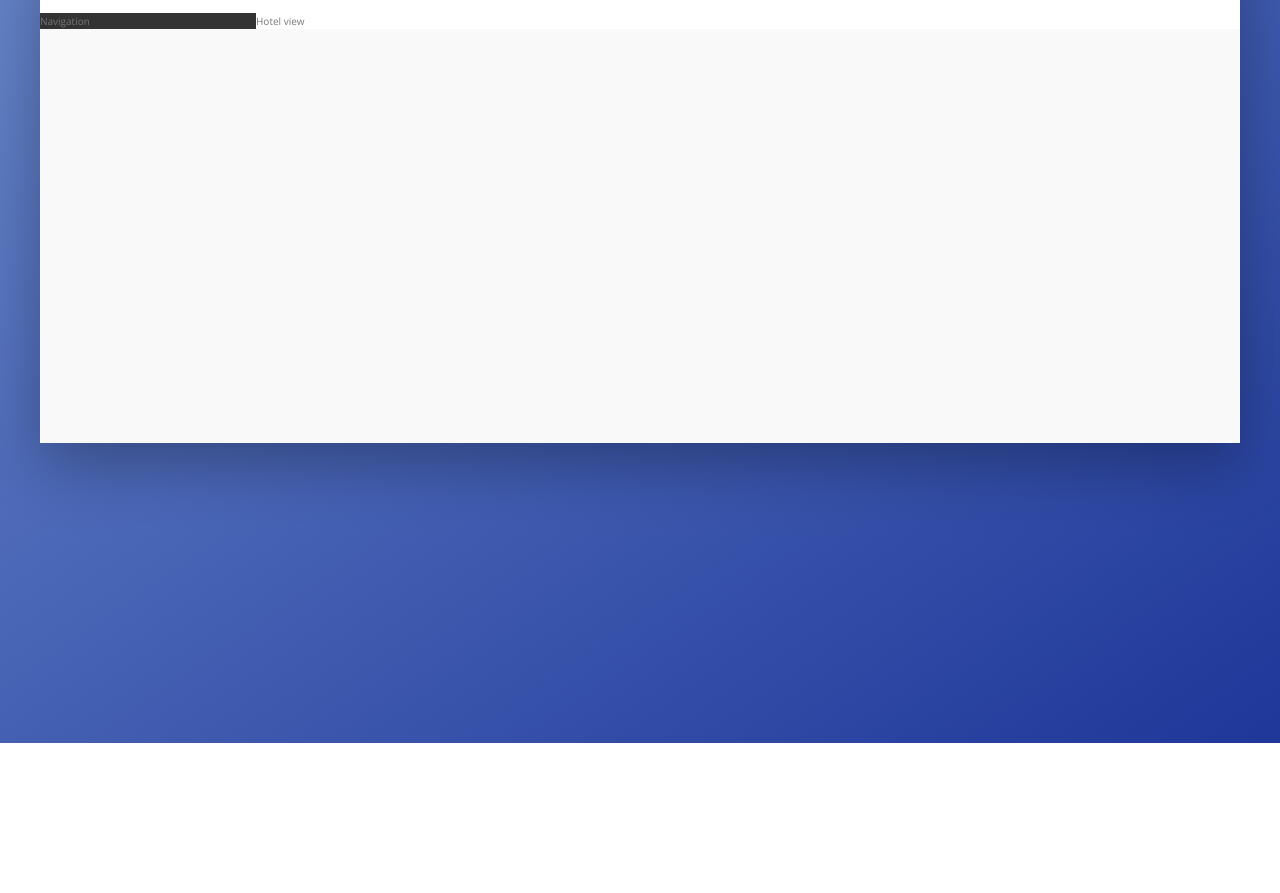
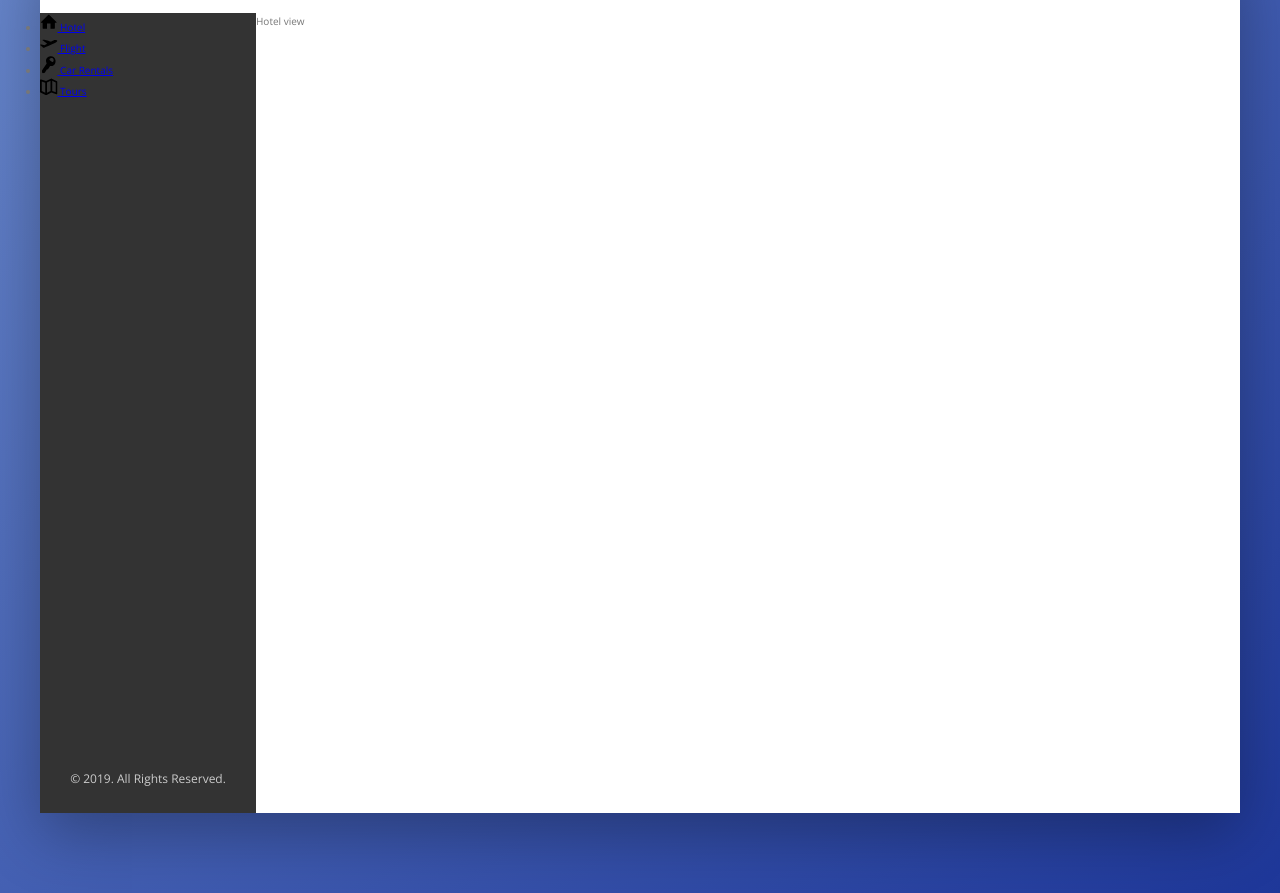
Before and after one commit to thomaschsu/hotel-template, a website: page index.html in a window 1280 px wide. Shown: the part 137-1030 px from the top of the page. Before the commit the page ends 880 px from the top, so only its background shows below. Drawn offline with nearby package versions, Linux system fonts and the light colour scheme.

Commit message:
Modified side navigation

```diff
--- a/index.html
+++ b/index.html
@@ -1,5 +1,6 @@
 <!DOCTYPE html>
 <html lang="en">
+
 <head>
     <meta charset="UTF-8">
     <meta name="viewport" content="width=device-width, initial-scale=1.0">
@@ -10,6 +11,7 @@
 
     <title>Hotel Template</title>
 </head>
+
 <body>
     <div class="container">
         <header class="header">
@@ -43,7 +45,43 @@
         </header>
         <div class="content">
             <nav class="sidebar">
-                    Navigation
+                <ul class="side-nav">
+                    <li class="sider-nav__item">
+                        <a href="#" class="side-nav__link">
+                            <svg class="side-nav__icon">
+                                <use xlink:href="img/sprite.svg#icon-home"></use>
+                            </svg>
+                            <span>Hotel</span>
+                        </a>
+                    </li>
+                    <li class="sider-nav__item">
+                        <a href="#" class="side-nav__link">
+                            <svg class="side-nav__icon">
+                                <use xlink:href="img/sprite.svg#icon-aircraft-take-off"></use>
+                            </svg>
+                            <span>Flight</span>
+                        </a>
+                    </li>
+                    <li class="sider-nav__item">
+                        <a href="#" class="side-nav__link">
+                            <svg class="side-nav__icon">
+                                <use xlink:href="img/sprite.svg#icon-key"></use>
+                            </svg>
+                            <span>Car Rentals</span>
+                        </a>
+                    </li>
+                    <li class="sider-nav__item">
+                        <a href="#" class="side-nav__link">
+                            <svg class="side-nav__icon">
+                                <use xlink:href="img/sprite.svg#icon-map"></use>
+                            </svg>
+                            <span>Tours</span>
+                        </a>
+                    </li>
+                </ul>
+                <div class="legal">
+                    &copy; 2019. All Rights Reserved.
+                </div>
             </nav>
             <main class="hotel-view">
                 Hotel view
@@ -51,4 +89,5 @@
         </div>
     </div>
 </body>
+
 </html>
--- a/sass/_components.scss
+++ b/sass/_components.scss
@@ -108,3 +108,25 @@
         margin-right: 1rem;
     }
 }
+
+// SIDE NAVIGATION
+.side-nav {
+    &__item {
+
+    }
+    &__link {
+
+    }
+    &__icon {
+        width: 1.75rem;
+        height: 1.75rem;
+    }
+}
+
+// LEGAL TEXT
+.legal {
+    font-size: 1.2rem;
+    color: var(--color-grey-light-4);
+    text-align: center;
+    padding: 2.5rem;
+}
--- a/sass/_layout.scss
+++ b/sass/_layout.scss
@@ -23,9 +23,13 @@
 .sidebar {
     background-color: var(--color-grey-dark-1);
     flex: 0 0 18%;
+    display: flex;
+    flex-direction: column;
+    justify-content: space-between;
 }
 
 .hotel-view {
     background-color: #FFF;
     flex: 1;
+    height: 80rem;
 }
```
Also changed, not shown: css/style.css. Lines whose indentation alone changed are shown as unchanged.
